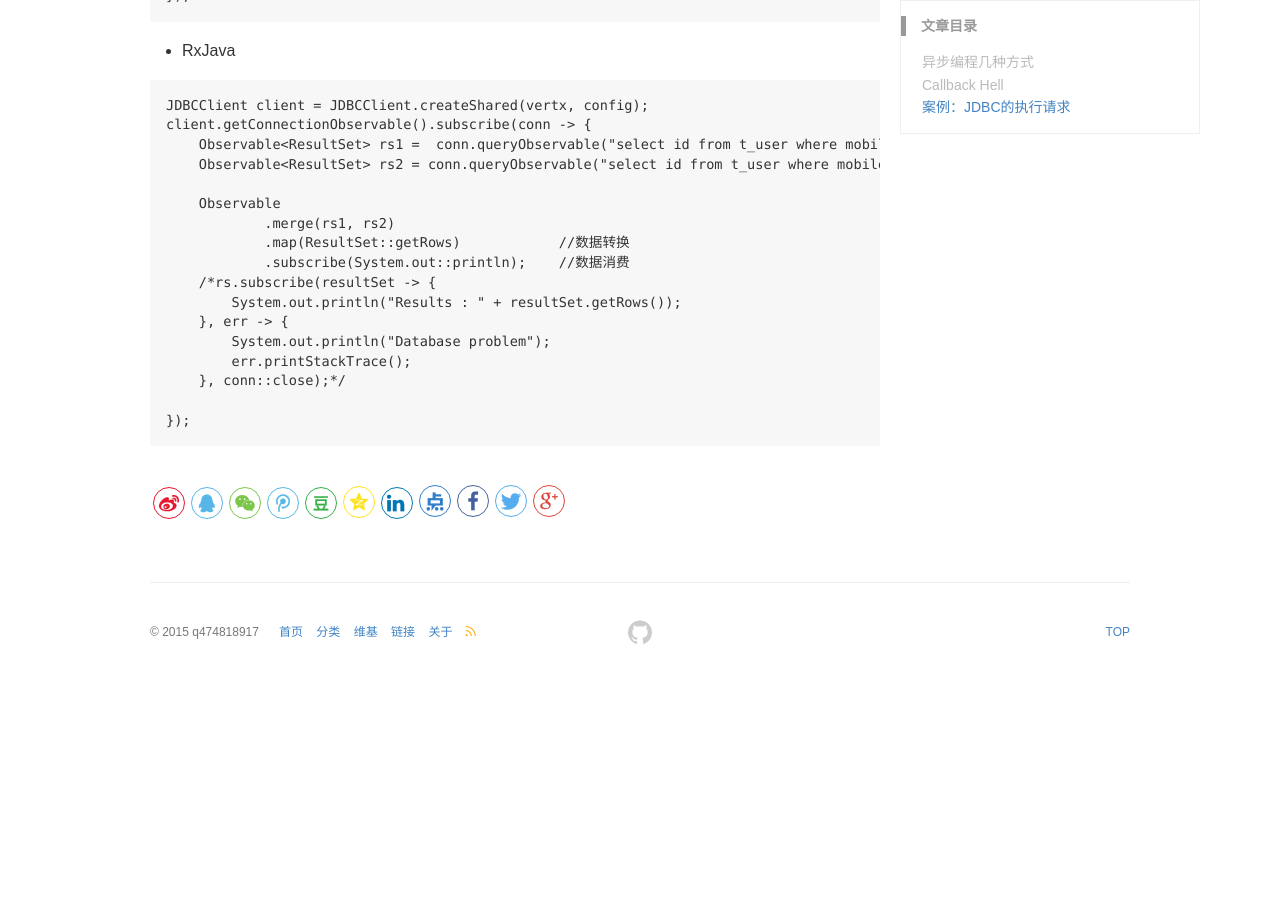
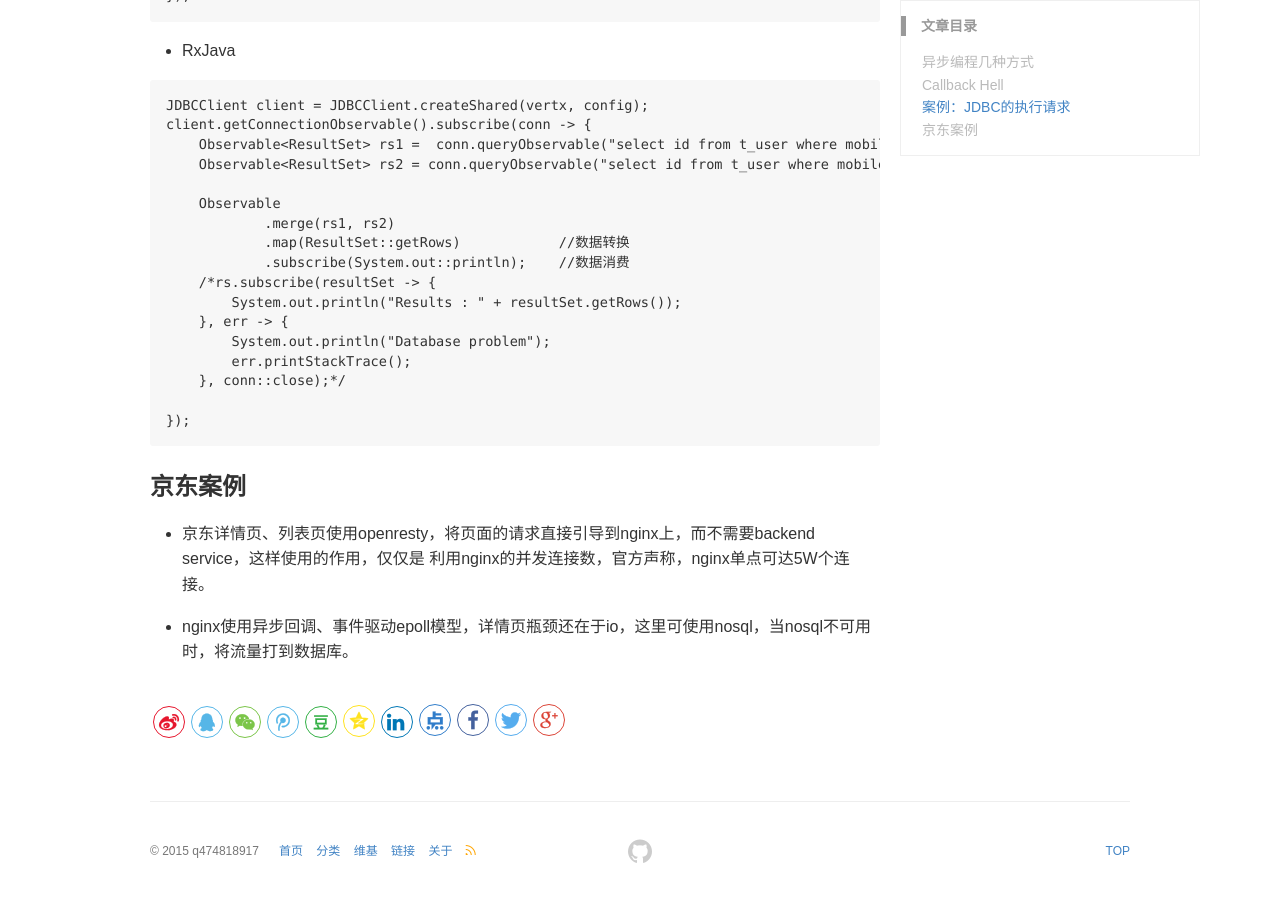
Before and after one commit to q474818917/q474818917.github.io, a Jekyll site: the page built from _posts/2017-05-04-asynchronous-program.md, in a window 1280 px wide and 900 px high, scrolled down 1754 px. Built offline with Jekyll 4.4.1, drawn with Linux system fonts in a browser that asks for light colours; before the commit the page ends 2435 px from its top, so only the background shows below that.

Commit message:
added commit

````diff
--- a/CNAME
+++ b/CNAME
@@ -1 +1 @@
-mazhuang.org
+51sousuo.cn
--- a/_posts/2017-05-04-asynchronous-program.md
+++ b/_posts/2017-05-04-asynchronous-program.md
@@ -98,3 +98,10 @@ client.getConnectionObservable().subscribe(conn -> {
 
 });
 ```
+
+### 京东案例
+
++ 京东详情页、列表页使用openresty，将页面的请求直接引导到nginx上，而不需要backend service，这样使用的作用，仅仅是
+利用nginx的并发连接数，官方声称，nginx单点可达5W个连接。
+
++ nginx使用异步回调、事件驱动epoll模型，详情页瓶颈还在于io，这里可使用nosql，当nosql不可用时，将流量打到数据库。
````
